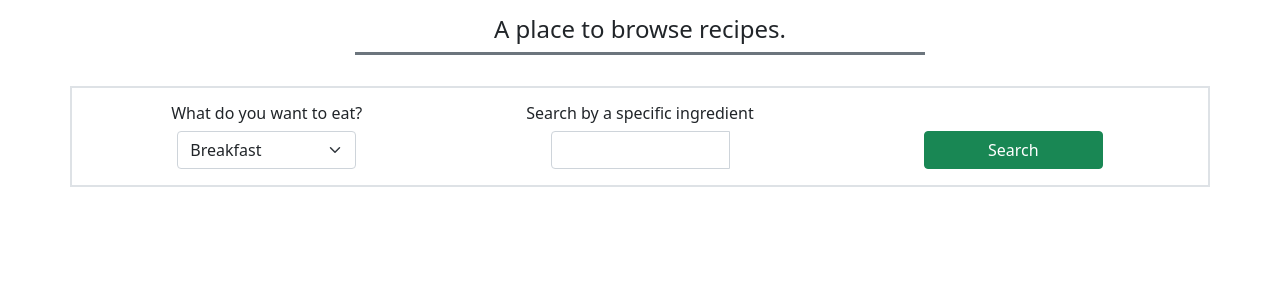
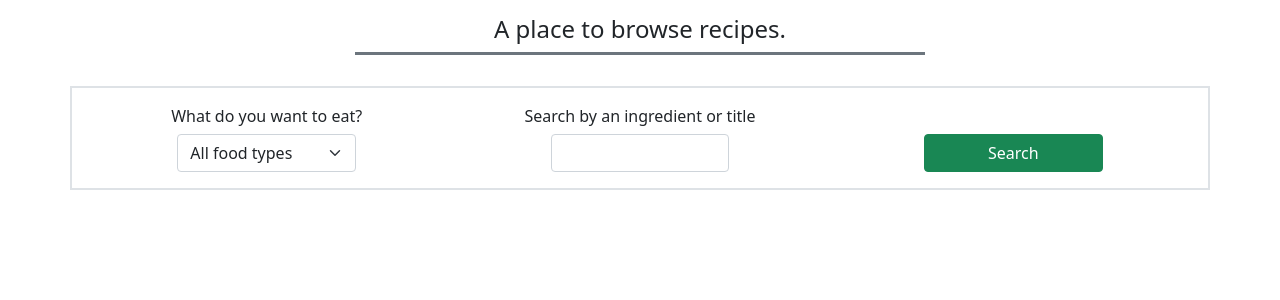
Before and after one commit to Code-Institute-Submissions/JuliaByl-the-virtual-food-court, a Flask app: page /browse-recipes in a window 1280 px wide. Shown: the part 151-451 px from the top of the page. Run offline with Flask 2, Linux system fonts and the light colour scheme; data that the repository does not hold is empty; some libraries are stand-ins or nearby versions.

Commit message:
add search functionality to browse-recipes.html

```diff
--- a/app.py
+++ b/app.py
@@ -35,6 +35,36 @@ def browse_recipes():
     return render_template("browse-recipes.html", recipes=recipes)
 
 
+@app.route("/search_recipe", methods=["GET", "POST"])
+# search recipes
+def search_recipe():
+    category_select = request.form.get("category_select")
+    ingredient_search = request.form.get("ingredient_search")
+
+    # loop creating different search options depending on what has been populated
+    if category_select == "all-types":
+        if ingredient_search:
+        # if all food types are selected and the text input is populated, search for the specific word
+            recipe_search = list(mongo.db.recipes.find({"$text": {"$search": ingredient_search}}))
+        else:
+        #search for everything if nothing is specified in the search
+            recipe_search = mongo.db.recipes.find()
+    else:
+        if ingredient_search:
+        # if both dropdown and input area are populated, search for both
+            recipe_search = list(mongo.db.recipes.find(
+                {"$and": [
+                    {"food_category": category_select},
+                    {"$text": {"$search": ingredient_search}}
+                ]}
+            ))
+        else:
+        # if only a food category is selected, search by that
+            recipe_search = list(mongo.db.recipes.find({"food_category": category_select}))
+
+    return render_template("browse-recipes.html", recipes=recipe_search)
+
+
 # view recipe
 @app.route("/view-recipe/<recipe_id>")
 def view_recipe(recipe_id):
--- a/templates/browse-recipes.html
+++ b/templates/browse-recipes.html
@@ -7,28 +7,32 @@
 {% block content%}
 
     <div class="container">
-        <!--nav header for browsing recipes  TODO: add values to select options-->
-        <nav class="row row-cols-md-3 row-cols-1 text-center p-2 border border-2">
+        <!--nav header for browsing recipes
+            TODO: add error message for when no search results are found-->
+        <form class="row row-cols-md-3 row-cols-1 text-center p-2 border border-2" action="{{ url_for('search_recipe') }}" method="POST">
             <div class="col align-self-end p-2">
-                <h6>What do you want to eat?</h6>
-                <select class="form-select w-50 mx-auto" id="category-select" aria-label="Dropdown menu for categories options">
-                    <option value="#">Breakfast</option>
-                    <option value="#">Lunch</option>
-                    <option value="#">Dinner</option>
-                    <option value="#">Dessert</option>
+                <label for="category_select">
+                    <h6>What do you want to eat?</h6>
+                </label>
+                <!--select dropdown for food types-->
+                <select class="form-select w-50 mx-auto" id="category_select" name="category_select" aria-label="Dropdown menu for categories options">
+                    <option value="all-types" selected>All food types</option>
+                    <option value="breakfast">Breakfast</option>
+                    <option value="lunch">Lunch</option>
+                    <option value="dinner">Dinner</option>
+                    <option value="dessert">Dessert</option>
                 </select>
             </div>
             <div class="col align-self-end p-2">
-                <h6>Search by a specific ingredient</h6>
+                <h6>Search by an ingredient or title</h6>
                 <div class="input-group w-50 mx-auto">
-                    <input type="text" class="form-control">
-                    <label for="#"></label>
+                    <input type="text" id="ingredient_search" name="ingredient_search" class="form-control">
                 </div>
             </div>
             <div class="col align-self-end p-2">
-                <a href="#" class="btn btn-success w-50 mx-auto" type="button">Search</a>
+                <button class="btn btn-success w-50 mx-auto" type="submit">Search</button>
             </div>
-        </nav>
+        </form>
         <!--recipe overview cards.-->
         <div class="row row-cols-md-3 row-cols-1 text-center cards-row">
             <!--loops through each document in the recipes db collection and gives the different card sections the info needed-->
```
